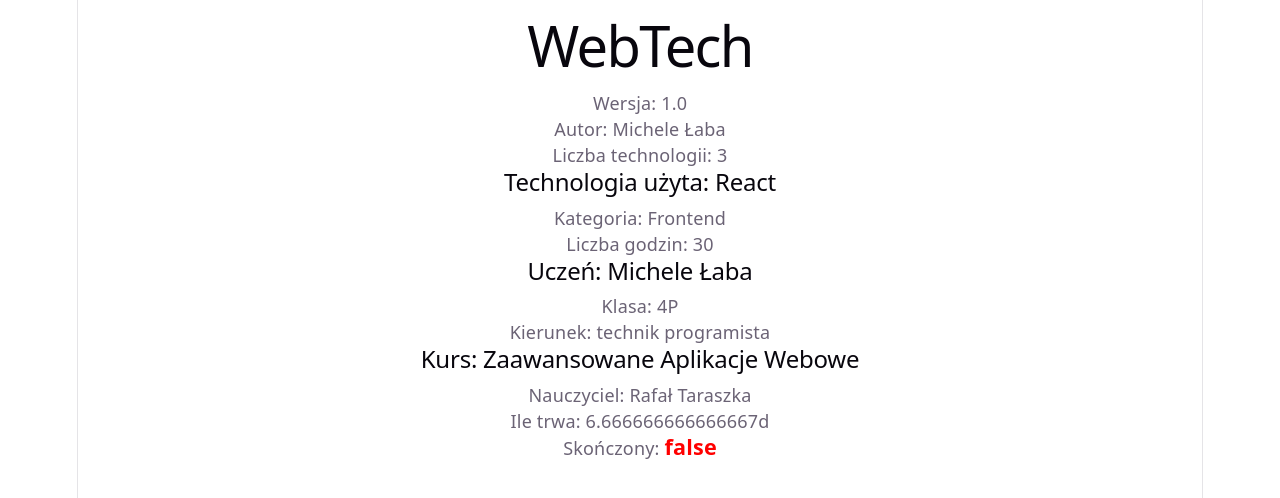
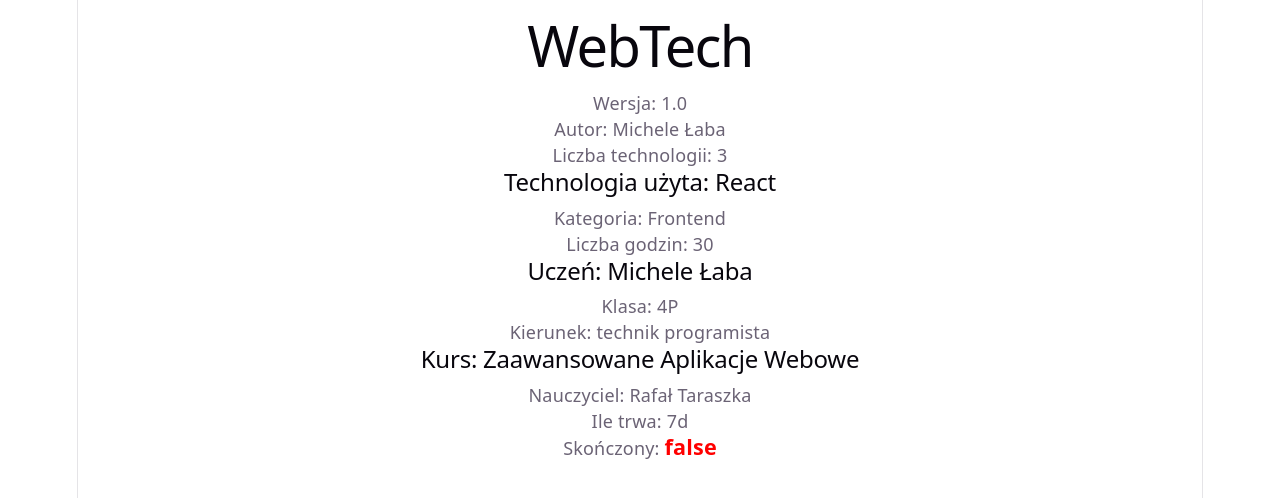
Before and after one commit to ml-zst-17/ML_17_2026_WebTech, a React (Vite) app: page / in a window 1280 px wide. Shown: the top 498 px of the page. Built offline with nearby package versions, Linux system fonts and the light colour scheme.

Commit message:
Zaokrąglanie

```diff
--- a/src/App.jsx
+++ b/src/App.jsx
@@ -51,7 +51,7 @@
       <section>
         <h2>Kurs: {course.name}</h2>
         <p>Nauczyciel: {course.teacher}</p>
-        <p>Ile trwa: {course.hours / 24}d</p>
+        <p>Ile trwa: {Math.ceil(course.hours / 24)}d</p>
         <p>Skończony: <span className={!course.completed ? 'big-red' : ''}>{course.completed.toString()}</span></p>
       </section>
     </div>
```
